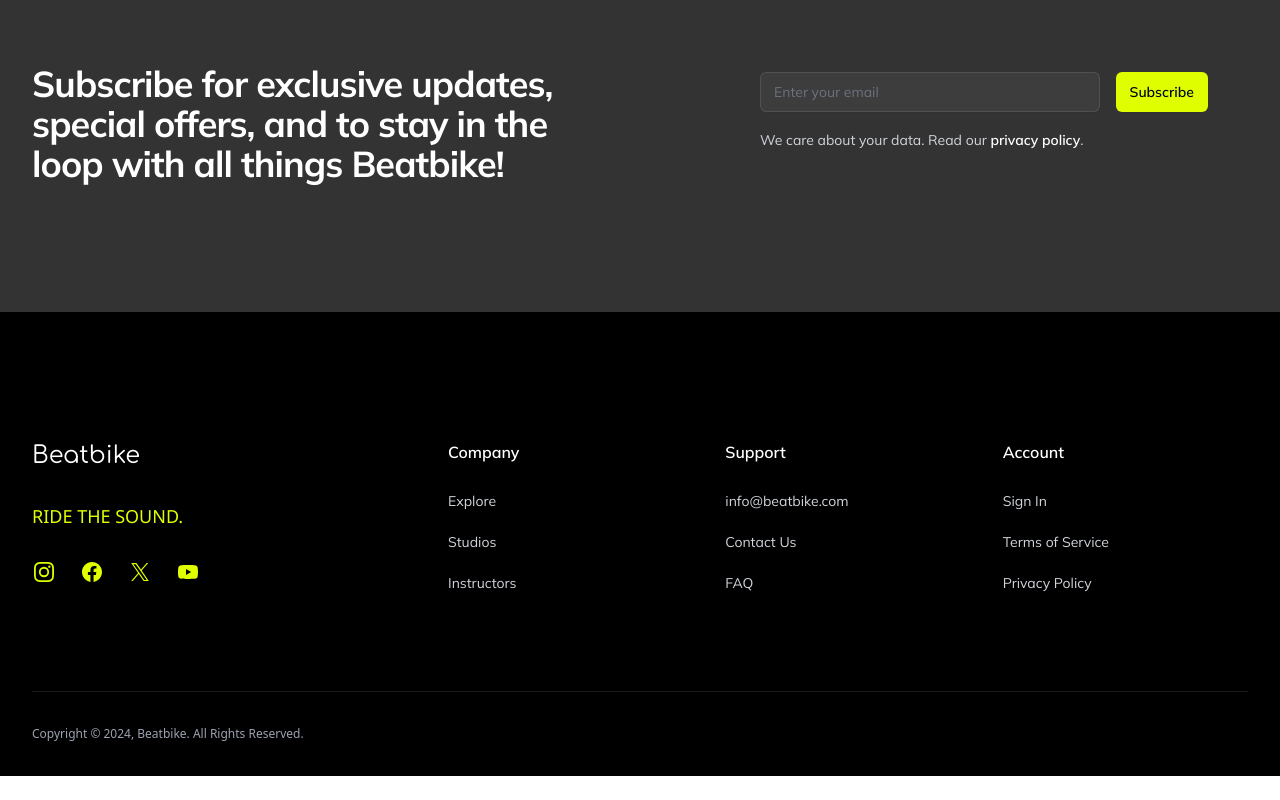
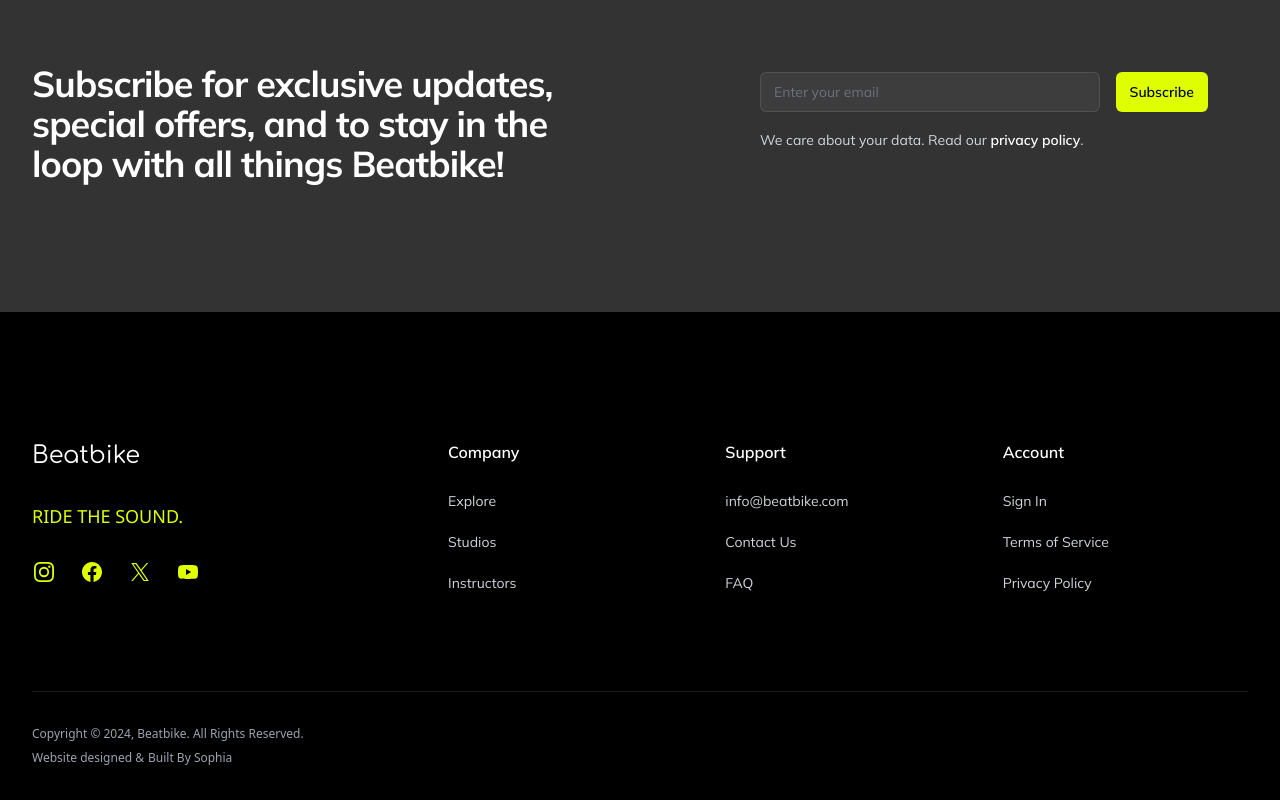
Before and after one commit to sphcastillo/beatbike, a Next.js app: page / in a window 1280 px wide. Shown: the part 5265-6065 px from the top of the page. Before the commit the page ends 6041 px from the top, so only its background shows below. Built offline with nearby package versions, Linux system fonts and the light colour scheme.

Commit message:
added Built By Sophia to Footer

```diff
--- a/components/Footer.tsx
+++ b/components/Footer.tsx
@@ -1,4 +1,5 @@
 import { notoSans, comfortaa, mulish } from "@/app/fonts";
+import Link from "next/link";
 
 const navigation = {
     company: [
@@ -148,6 +149,9 @@
           </div>
           <div className="mt-16 border-t border-white/10 pt-8 sm:mt-20 lg:mt-24">
             <p className="text-xs leading-5 text-gray-400">Copyright &copy; 2024, Beatbike. All Rights Reserved.</p>
+            <p className="text-xs leading-5 text-gray-400 pt-1">Website designed &
+              <Link href='https://www.builtbysophia.com/' className="pl-1 hover:text-[#DFFF00]">Built By Sophia</Link>
+            </p>
           </div>
         </div>
       </footer>
```
